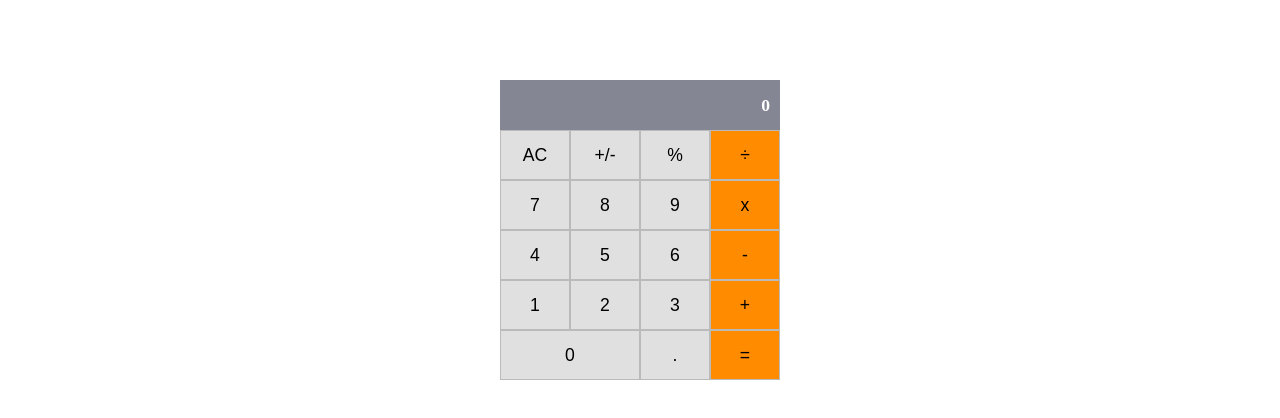
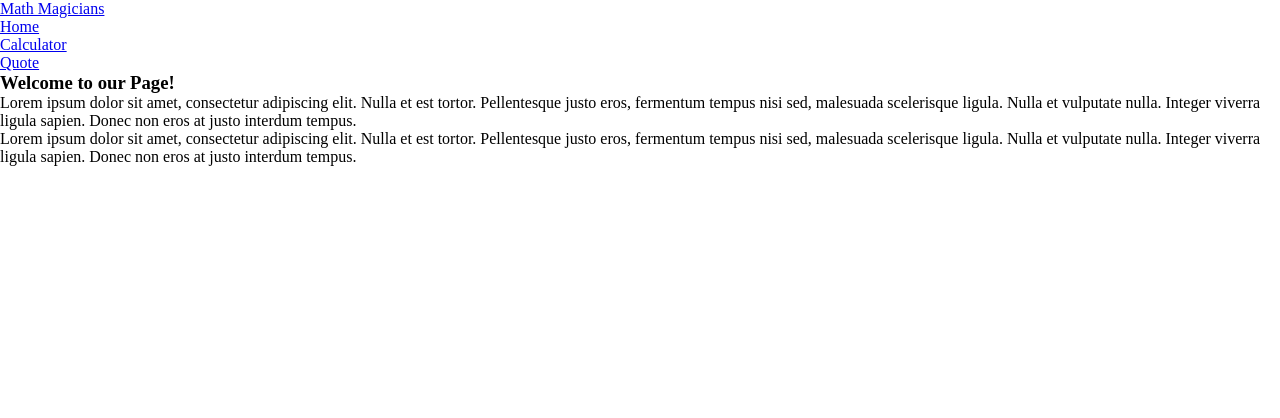
Before and after one commit to myaserkhan/Math-Magicians, a React (Create React App) app: page / in a window 1280 px wide. Shown: the top 418 px of the page. Built offline with nearby package versions, Linux system fonts and the light colour scheme.

Commit message:
Update App.js and Calculate.js files

```diff
--- a/package.json
+++ b/package.json
@@ -9,6 +9,7 @@
     "big.js": "^6.2.1",
     "react": "^18.2.0",
     "react-dom": "^18.2.0",
+    "react-router-dom": "^6.4.3",
     "react-scripts": "5.0.1",
     "web-vitals": "^2.1.4"
   },
--- a/src/App.js
+++ b/src/App.js
@@ -1,6 +1,15 @@
 import React, { Component } from 'react';
+import {
+  BrowserRouter as Router,
+  Routes,
+  Route,
+} from 'react-router-dom';
+
 import './App.css';
+import Home from './components/Home';
 import Calculator from './components/Calculator';
+import Quote from './components/Quote';
+import NavBar from './components/NavBar';
 
 class App extends Component {
   constructor(props) {
@@ -10,7 +19,17 @@ class App extends Component {
 
   render() {
     return (
-      <Calculator className="calculator" />
+      <Router>
+        <NavBar />
+        <section className="content">
+          <Routes>
+            <Route index element={<Home />} />
+            <Route path="/math-magicians" element={<Home />} />
+            <Route path="/Calculator" element={<Calculator className="Calculator" />} />
+            <Route path="/Quote" element={<Quote />} />
+          </Routes>
+        </section>
+      </Router>
     );
   }
 }
--- a/src/components/Calculator.js
+++ b/src/components/Calculator.js
@@ -2,20 +2,25 @@ import React, { useState } from 'react';
 import calculate from './logic/calculate';
 
 const Calculator = () => {
-  const stateeObject = {
+  const stateObj = {
     total: 0,
     next: null,
     operation: null,
   };
-  const [properties, setproperties] = useState(stateeObject);
+
+  const [properties, setProperties] = useState(stateObj);
 
   const handleClick = (item) => {
-    const functionBtn = item.target.textContent;
-    const newproperties = { ...properties };
-    setproperties(calculate(newproperties, functionBtn));
+    const funcBtn = item.target.textContent;
+    const newProperties = { ...properties };
+    setProperties(calculate(newProperties, funcBtn));
   };
 
   return (
+    <main className="PageContainer">
+      <div className="content">
+        <p>Let&apos;s do some math!</p>
+      </div>
 
       <section className="calculator-container">
         <div className="display">{properties.next || properties.operation || properties.total || 0}</div>
@@ -50,6 +55,8 @@ const Calculator = () => {
           <button onClick={handleClick} className="list-btn-item operator" type="button">=</button>
         </div>
       </section>
+    </main>
+
   );
 };
 
```
Also changed, not shown: 1 other file (tests, documents, lock files or other folders). Lines whose indentation alone changed are shown as unchanged.
